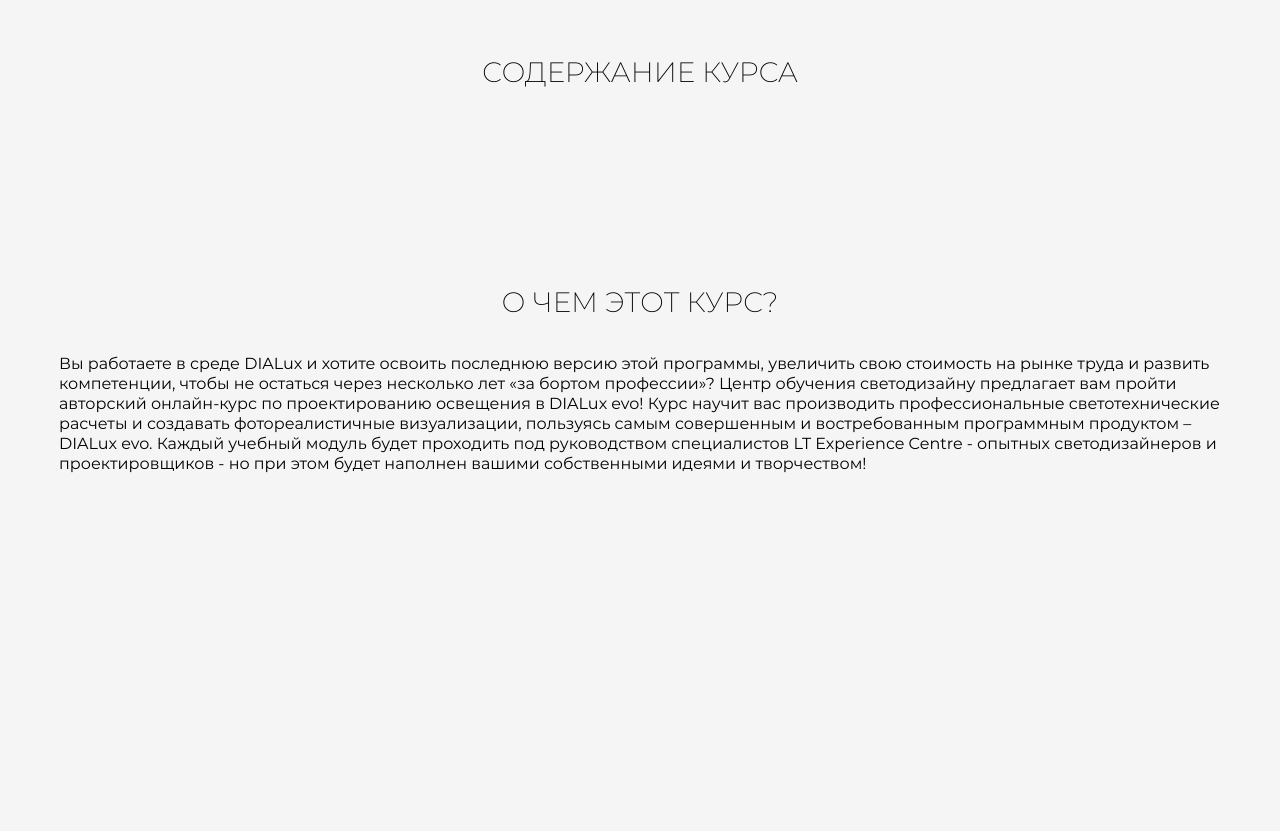
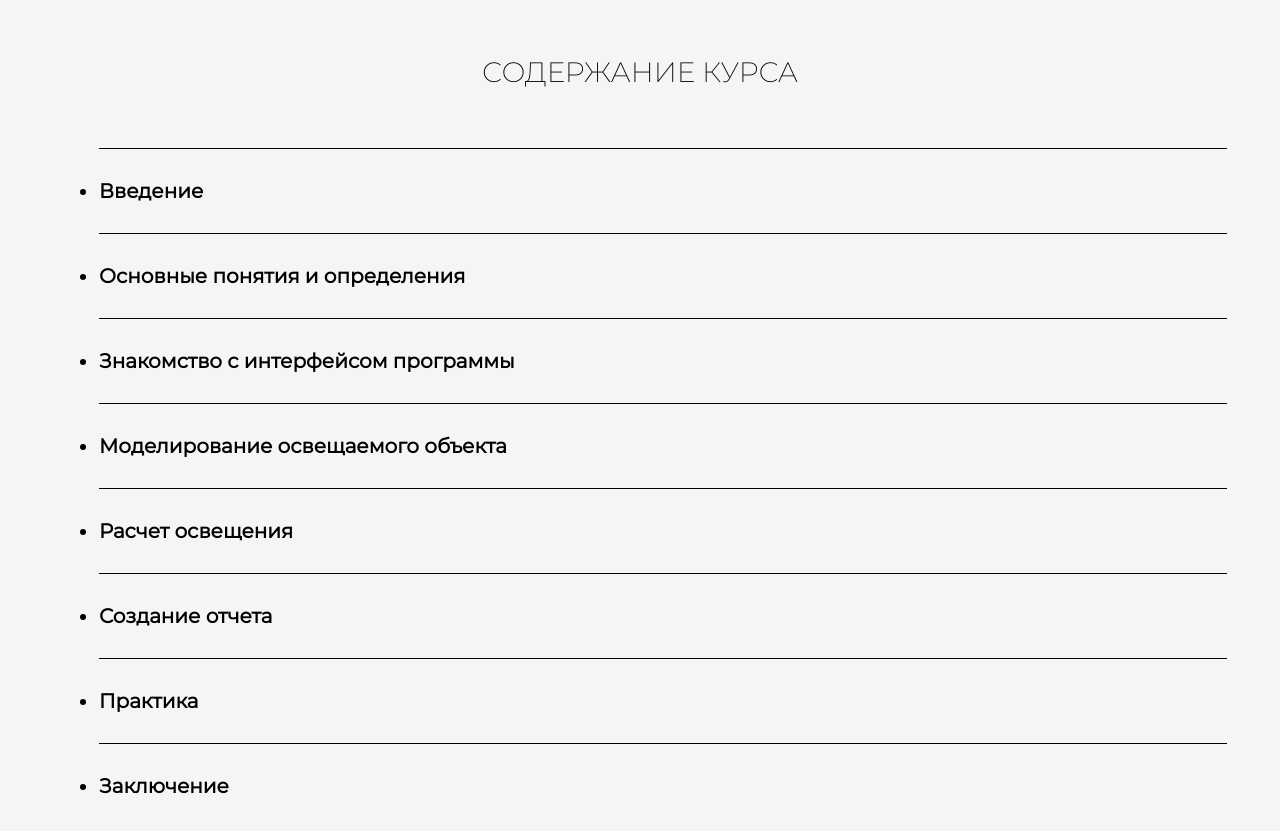
Before and after one commit to Sukre22/Project_course_landing_page, a website: page src/index.html in a window 1280 px wide. Shown: the part 1500-2331 px from the top of the page. Before the commit the page ends 2090 px from the top, so only its background shows below. Drawn offline with nearby package versions, Linux system fonts and the light colour scheme; files that its build step writes are made by us from their sources; files whose address does not match are found by name; a web font is replaced by a local one.

Commit message:
worked on content

```diff
--- a/src/_content.html
+++ b/src/_content.html
@@ -1,5 +1,18 @@
 <div class="content">
     <div class="content-container">
         <h1>СОДЕРЖАНИЕ КУРСА</h1>
+        <div class="content-container_wrap">
+            <ul>
+                <li><b>Введение</b></li>
+                <li><b>Основные понятия и определения</b></li>
+                <li><b>Знакомство с интерфейсом программы</b></li>
+                <li><b>Моделирование освещаемого объекта</b></li>
+                <li><b>Расчет освещения</b></li>
+                <li><b>Создание отчета</b></li>
+                <li><b>Практика</b></li>
+                <li><b>Заключение</b></li>
+            </ul>
+        </div>
+
     </div>
 </div>
--- a/src/scss/content.scss
+++ b/src/scss/content.scss
@@ -16,6 +16,19 @@
          line-height: 33px;
          font-weight: 100;
          text-align: center;
+         padding-bottom: 20px;
+    }
+    &_wrap {
+        font-family: 'Montserrat-Regular', sans-serif;
+        font-size: 20px;
+        min-width: 1168px;
+
+    }
+    li {
+        padding-top: 30px;
+        padding-bottom: 30px;
+        border-top: 1px solid #000000;
+
     }
 }
 }
```
Also changed, not shown: dist/css/style.css, dist/css/style.min.css, dist/index.html, src/img/main_icon1.jpg (deleted).
